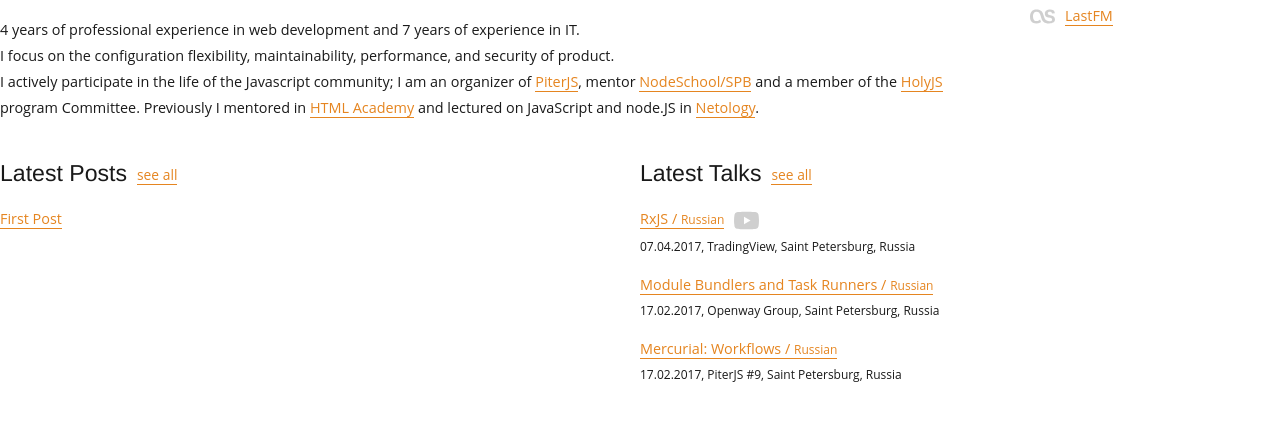
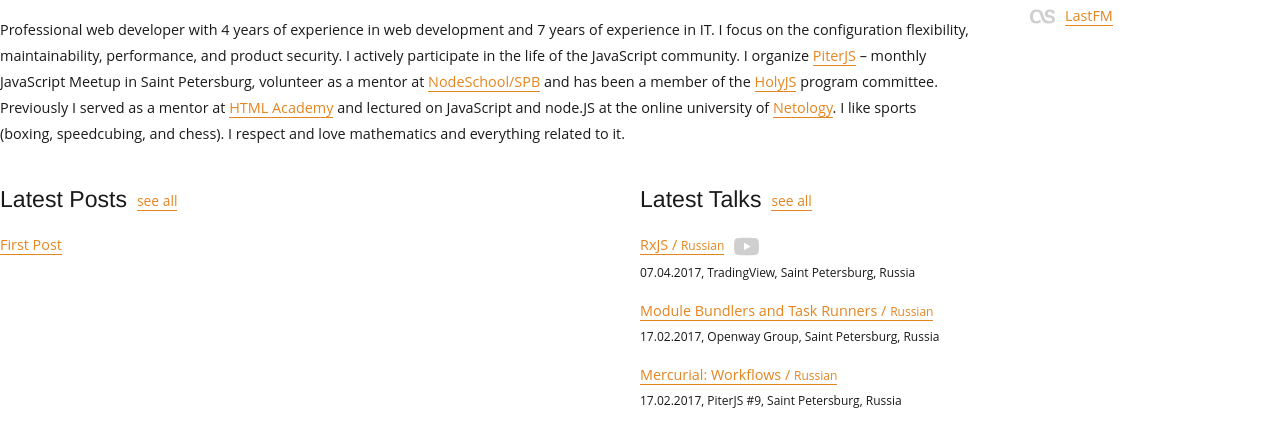
Before and after one commit to bmsdave/bmsdave.github.io, a Gatsby site: page / in a window 1280 px wide. Shown: the part 138-584 px from the top of the page. Built offline with nearby package versions, Linux system fonts and the light colour scheme; Gatsby itself is replaced by a stand-in of ours; some packages are replaced by stand-ins of ours; no server answers.

Commit message:
Change lead text

```diff
--- a/src/components/LeadText/LeadText.jsx
+++ b/src/components/LeadText/LeadText.jsx
@@ -34,30 +34,32 @@ export default class LeadText extends React.Component {
           </a>.
         </H2>
         <Text style={{ marginTop: 20 }}>
-          {experienceInWeb} years of professional experience in web development
-          and {experienceInIT} years of experience in IT.<br />
-          I focus on the configuration flexibility, maintainability,
-          performance, and security of product.<br />
-          I actively participate in the life of the Javascript community; I am
-          an organizer of{' '}
+          Professional web developer with {experienceInWeb} years of experience
+          in web development and {experienceInIT} years of experience in IT. I
+          focus on the configuration flexibility, maintainability, performance,
+          and product security. I actively participate in the life of the
+          JavaScript community. I organize{' '}
           <a href="https://piterjs.org/" target="_blank">
             PiterJS
-          </a>, mentor{' '}
+          </a>{' '}
+          – monthly JavaScript Meetup in Saint Petersburg, volunteer as a mentor
+          at{' '}
           <a href="https://nodeschool.io/spb/" target="_blank">
             NodeSchool/SPB
           </a>{' '}
-          and a member of the{' '}
+          and has been a member of the{' '}
           <a href="https://holyjs.ru" target="_blank">
             HolyJS
           </a>{' '}
-          program Committee. Previously I mentored in{' '}
+          program committee. Previously I served as a mentor at{' '}
           <a href="https://htmlacademy.ru/" target="_blank">
             HTML Academy
           </a>{' '}
-          and lectured on JavaScript and node.JS in{' '}
+          and lectured on JavaScript and node.JS at the online university of{' '}
           <a href="https://netology.ru/" target="_blank">
             Netology
-          </a>.
+          </a>. I like sports (boxing, speedcubing, and chess). I respect and
+          love mathematics and everything related to it.
         </Text>
       </div>
     )
```
